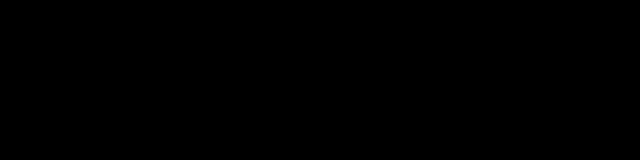
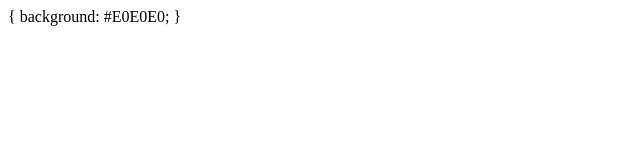
Before and after one commit to JFC-Coding/jfc-coding.github.io, a plain HTML site: page Twitter.html in a window 1280 px wide. Shown: the whole page, without its empty margins (0-640 px from the left). Drawn offline with Linux system fonts and the light colour scheme.

Commit message:
Update Twitter.html

```diff
--- a/Twitter.html
+++ b/Twitter.html
@@ -4,7 +4,10 @@
     <head>
         <base href="http://google.com" />
         <meta charset="utf-8" />
-        <body bgcolor="#000000">
+        <body>
+        {
+background: #E0E0E0;
+}
 
             <script type="text/javascript">(function(){var ticker=document.createElement('script');ticker.type='text/javascript';ticker.async=true;ticker.src='//twitcker.com/ticker/JakeFolsom98_.js?tweet=fa9600';(document.getElementsByTagName('head')[0]||document.getElementsByTagName('body')[0]).appendChild(ticker);})();</script>
 
```
